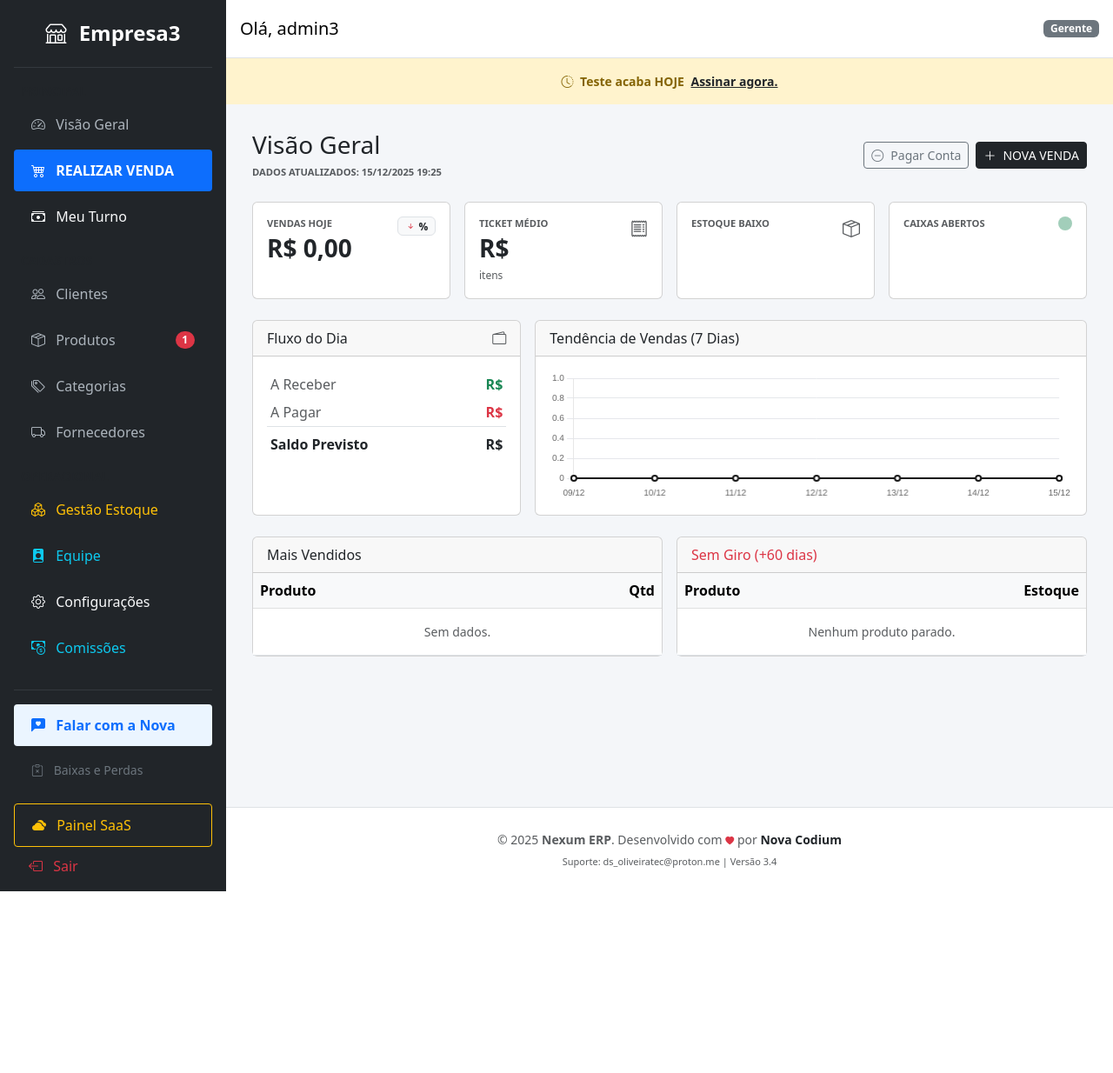
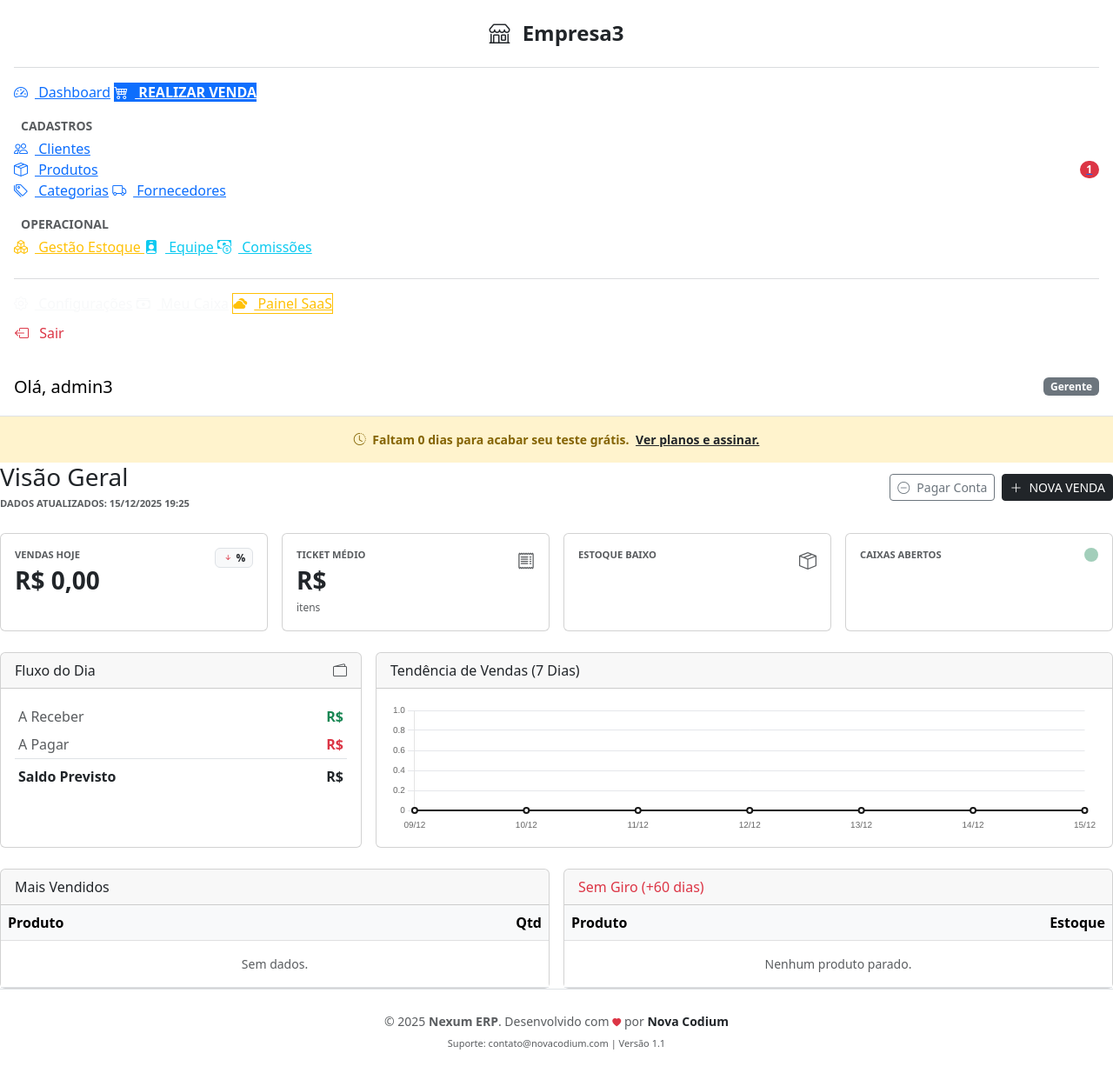
Before and after one commit to SrDOliveira/ERP, a Django app: page / in a window 1280 px wide. Shown: the whole page at 87% size. Before the commit the page ends 1025 px from the top, so only its background shows below. Run offline with Django 5.2, Linux system fonts and the light colour scheme; a user stored in the database is signed in; data comes from the database, SQL or seed files in the repository; data that the repository does not hold is empty; some libraries are stand-ins or nearby versions.

Commit message:
Visual SAP

```diff
--- a/core/templates/core/base.html
+++ b/core/templates/core/base.html
@@ -1,3 +1,4 @@
+{% load static %}
 <!DOCTYPE html>
 <html lang="pt-br">
 <head>
@@ -7,167 +8,103 @@
 
     <link href="https://cdn.jsdelivr.net/npm/bootstrap@5.3.0/dist/css/bootstrap.min.css" rel="stylesheet">
     <link rel="stylesheet" href="https://cdn.jsdelivr.net/npm/bootstrap-icons@1.11.0/font/bootstrap-icons.css">
-
-    {% load static %}
     <link href="{% static 'css/styles.css' %}" rel="stylesheet">
 
     <script src="https://unpkg.com/htmx.org@1.9.6"></script>
     <script src="https://cdn.jsdelivr.net/npm/chart.js"></script>
-
-    <link rel="manifest" href="{% url 'manifest.json' %}">
-    <meta name="theme-color" content="#0066FF">
-    <link rel="apple-touch-icon" href="{% static 'icons/icon-192.png' %}">
-    <script>
-        if ('serviceWorker' in navigator) {
-            window.addEventListener('load', function() {
-                navigator.serviceWorker.register("{% url 'sw.js' %}");
-            });
-        }
-    </script>
-
-    <style>
-        body { background-color: #f4f6f9; min-height: 100vh; overflow-x: hidden; }
-
-        /* --- SIDEBAR (MENU LATERAL) --- */
-        .sidebar {
-            min-height: 100vh;
-            background-color: #212529;
-            color: white;
-            width: 260px;
-            flex-shrink: 0;
-            transition: all 0.3s;
-            z-index: 1000;
-        }
-        .sidebar a {
-            color: #adb5bd; text-decoration: none; padding: 12px 20px;
-            display: block; transition: 0.3s; border-radius: 4px; margin-bottom: 5px;
-        }
-        .sidebar a:hover { background-color: #343a40; color: white; padding-left: 25px; }
-
-        /* --- LAYOUT PRINCIPAL --- */
-        .d-flex-wrapper { display: flex; width: 100%; min-height: 100vh; }
-        .main-wrapper { width: 100%; display: flex; flex-direction: column; transition: all 0.3s; }
-        .content { padding: 30px; flex-grow: 1; }
-
-        /* --- AJUSTES MOBILE --- */
-        @media (max-width: 768px) {
-            .sidebar {
-                position: fixed; left: -260px; height: 100%;
-                box-shadow: 5px 0 15px rgba(0,0,0,0.3);
-            }
-            .sidebar.active { left: 0; }
-            .overlay {
-                display: none; position: fixed; width: 100%; height: 100%;
-                background: rgba(0,0,0,0.5); z-index: 999;
-            }
-            .overlay.active { display: block; }
-            .content { padding: 15px; }
-        }
-
-        /* Cards e Impressão */
-        .card-counter { box-shadow: 0 4px 8px rgba(0,0,0,0.1); padding: 20px; background-color: #fff; border-radius: 10px; position: relative; overflow: hidden; margin-bottom: 20px; }
-        .card-counter i { font-size: 4em; opacity: 0.1; position: absolute; right: 10px; top: 10px; }
-        @media print { .sidebar, .navbar, .btn-toggle-menu, footer { display: none !important; } .main-wrapper { width: 100% !important; margin: 0 !important; } .content { padding: 0 !important; } }
-    </style>
 </head>
 <body>
 
 <div class="overlay" id="overlay" onclick="toggleMenu()"></div>
 
 <div class="d-flex-wrapper">
+
+    {% if request.resolver_match.url_name != 'pdv' %}
       <div class="sidebar p-3" id="sidebar">
 
             <div class="text-center mb-4 pt-2">
                 {% if user.empresa.logo %}
-                <img src="{{ user.empresa.logo.url }}" alt="{{ user.empresa.nome_fantasia }}" class="img-fluid" style="max-height: 60px; max-width: 100%; object-fit: contain;">
+                    <img src="{{ user.empresa.logo.url }}"
+                         alt="{{ user.empresa.nome_fantasia }}"
+                         class="img-fluid"
+                         style="max-height: 60px; max-width: 100%; object-fit: contain;">
                 {% else %}
                     <h4 class="fw-bold mb-0 text-truncate" style="color: var(--primary-color);" title="{{ user.empresa.nome_fantasia }}">
                         <i class="bi bi-shop me-2"></i> {{ user.empresa.nome_fantasia }}
                     </h4>
                 {% endif %}
             </div>
-
             {% if user.empresa.ativa == False %}
                 <div class="text-center mb-3"><span class="badge bg-danger">BLOQUEADA</span></div>
             {% endif %}
             <hr class="text-secondary">
 
+
             <nav>
-            <p class="text-uppercase text-muted small fw-bold mt-3 mb-1 ms-2">Principal</p>
-            <a href="{% url 'dashboard' %}"><i class="bi bi-speedometer2 me-2"></i> Visão Geral</a>
+                <a href="{% url 'dashboard' %}"><i class="bi bi-speedometer2 me-2"></i> Dashboard</a>
                 <a href="{% url 'criar_venda' %}" class="text-white bg-primary fw-bold"><i class="bi bi-cart4 me-2"></i> REALIZAR VENDA</a>
-            <a href="{% url 'gerenciar_caixa' %}" class="text-light"><i class="bi bi-cash-stack me-2"></i> Meu Turno</a>
 
                 <p class="text-uppercase text-muted small fw-bold mt-3 mb-1 ms-2">Cadastros</p>
-
                 <a href="{% url 'lista_clientes' %}"><i class="bi bi-people me-2"></i> Clientes</a>
-
                 <a href="{% url 'lista_produtos' %}" class="d-flex justify-content-between align-items-center">
-                {% if user.empresa.ramo_atividade == 'SERVICOS' %}
-                    <span><i class="bi bi-tools me-2"></i> Meus Serviços</span>
-                {% else %}
                     <span><i class="bi bi-box-seam me-2"></i> Produtos</span>
-                {% endif %}
-
-                {% if user.empresa.ramo_atividade != 'SERVICOS' and notificacao_estoque_baixo > 0 %}
+                    {% if notificacao_estoque_baixo > 0 %}
                         <span class="badge bg-danger rounded-pill">{{ notificacao_estoque_baixo }}</span>
                     {% endif %}
                 </a>
-
                 <a href="{% url 'lista_categorias' %}"><i class="bi bi-tags me-2"></i> Categorias</a>
                 <a href="{% url 'lista_fornecedores' %}"><i class="bi bi-truck me-2"></i> Fornecedores</a>
 
                {% if user.cargo != 'VENDEDOR' %}
+
                     {% if user.empresa.tem_acesso_financeiro %}
                         <p class="text-uppercase text-muted small fw-bold mt-3 mb-1 ms-2">Estratégico</p>
-                    <a href="{% url 'financeiro' %}" class="text-success"><i class="bi bi-wallet2 me-2"></i> Financeiro</a>
-                    <a href="{% url 'relatorios' %}" class="text-white"><i class="bi bi-bar-chart-line-fill me-2"></i> Relatórios</a>
+                        <a href="{% url 'financeiro' %}" class="text-success">
+                            <i class="bi bi-wallet2 me-2"></i> Financeiro
+                        </a>
+                        <a href="{% url 'relatorios' %}" class="text-white">
+                            <i class="bi bi-bar-chart-line-fill me-2"></i> Relatórios
+                        </a>
                     {% endif %}
 
                     <p class="text-uppercase text-muted small fw-bold mt-3 mb-1 ms-2">Operacional</p>
-
                     <a href="{% url 'painel_estoque' %}" class="text-warning">
-                    {% if user.empresa.ramo_atividade == 'SERVICOS' %}
-                        <i class="bi bi-journal-bookmark me-2"></i> Gestão Catálogo
-                    {% else %}
                         <i class="bi bi-boxes me-2"></i> Gestão Estoque
-                    {% endif %}
+                    </a>
+                    <a href="{% url 'lista_equipe' %}" class="text-info">
+                        <i class="bi bi-person-badge-fill me-2"></i> Equipe
                     </a>
 
-                <a href="{% url 'lista_equipe' %}" class="text-info"><i class="bi bi-person-badge-fill me-2"></i> Equipe</a>
-                <a href="{% url 'configuracoes' %}" class="text-light"><i class="bi bi-gear me-2"></i> Configurações</a>
                 {% endif %}
 
                 <a href="{% url 'minhas_comissoes' %}" class="text-info"><i class="bi bi-cash-coin me-2"></i> Comissões</a>
 
                 <hr class="text-secondary mt-4">
-            <a href="{% url 'suporte' %}" class="text-primary fw-bold" style="background: #ebf5ff;">
-                <i class="bi bi-chat-left-heart-fill me-2"></i> Falar com a Nova
-            </a>
-
                 {% if user.cargo != 'VENDEDOR' %}
-                <a href="{% url 'ajuste_estoque' %}" class="text-secondary small"><i class="bi bi-clipboard-x me-2"></i> Baixas e Perdas</a>
+                <a href="{% url 'configuracoes' %}" class="text-light"><i class="bi bi-gear me-2"></i> Configurações</a>
                 {% endif %}
+                <a href="{% url 'gerenciar_caixa' %}" class="text-light"><i class="bi bi-cash-stack me-2"></i> Meu Caixa</a>
 
                 {% if user.is_staff %}
                 <a href="{% url 'saas_painel' %}" class="text-warning mt-3 border border-warning"><i class="bi bi-clouds-fill me-2"></i> Painel SaaS</a>
                 {% endif %}
-
                 <form action="{% url 'logout' %}" method="post" class="mt-2">
                     {% csrf_token %}
-                <button type="submit" class="btn btn-link text-danger text-decoration-none p-0 w-100 text-start ps-3">
+                    <button type="submit" class="btn btn-link text-danger text-decoration-none p-0 w-100 text-start">
                         <i class="bi bi-box-arrow-left me-2"></i> Sair
                     </button>
                 </form>
             </nav>
         </div>
-
+    {% endif %}
     <div class="main-wrapper">
         <nav class="navbar navbar-light bg-white border-bottom px-3 py-3 d-flex justify-content-between align-items-center">
             <div class="d-flex align-items-center">
+                {% if request.resolver_match.url_name != 'pdv' %}
                 <button class="btn btn-outline-dark d-md-none me-3 btn-toggle-menu" onclick="toggleMenu()">
                     <i class="bi bi-list fs-4"></i>
                 </button>
+                {% endif %}
 
                 <span class="navbar-brand mb-0 h5 d-flex align-items-center">
                     {% if user.empresa.logo %}
@@ -183,20 +120,13 @@
             <span class="badge bg-secondary">{{ user.get_cargo_display|default:"Admin" }}</span>
         </nav>
 
-        {% if user.empresa.dias_restantes <= 30 %}
+        {% if user.empresa.dias_restantes <= 5 and user.empresa.dias_restantes >= 0 %}
             <div class="alert alert-warning text-center m-0 rounded-0 border-0 fw-bold small" style="background-color: #fff3cd; color: #856404;">
                 <i class="bi bi-clock-history me-1"></i>
-                {% if user.empresa.dias_restantes > 0 %}
-                    Teste acaba em {{ user.empresa.dias_restantes }} dias
-                {% elif user.empresa.dias_restantes == 0 %}
-                    Teste acaba HOJE
-                {% else %}
-                    Teste EXPIRADO
-                {% endif %}
-                <a href="{% url 'escolher_plano' %}" class="text-dark text-decoration-underline ms-1">Assinar agora.</a>
+                Faltam <strong>{{ user.empresa.dias_restantes }} dias</strong> para acabar seu teste grátis.
+                <a href="{% url 'escolher_plano' %}" class="text-dark text-decoration-underline ms-1">Ver planos e assinar.</a>
             </div>
         {% endif %}
-
         {% if messages %}
             <div class="px-3 mt-3">
                 {% for message in messages %}
@@ -218,22 +148,33 @@
                 <small class="text-muted">
                     &copy; {% now "Y" %} <strong>Nexum ERP</strong>.
                     Desenvolvido com <i class="bi bi-heart-fill text-danger" style="font-size: 10px;"></i> por
-                    <a href="https://nexumerp.org" target="_blank" class="text-decoration-none fw-bold text-dark">
+                    <a href="https://novacodium.com" target="_blank" class="text-decoration-none fw-bold text-dark">
                         Nova Codium
                     </a>
                 </small>
                 <br>
                 <small class="text-muted" style="font-size: 11px;">
-                    Suporte: ds_oliveiratec@proton.me | Versão 3.4
+                    Suporte: contato@novacodium.com | Versão 1.1
                 </small>
             </div>
         </footer>
+    </div>
 
-    </div> </div> <script src="https://cdn.jsdelivr.net/npm/bootstrap@5.3.0/dist/js/bootstrap.bundle.min.js"></script>
+</div>
+
+<script src="https://cdn.jsdelivr.net/npm/bootstrap@5.3.0/dist/js/bootstrap.bundle.min.js"></script>
+
 <script>
+    // Função para abrir/fechar menu no celular
     function toggleMenu() {
-        document.getElementById('sidebar').classList.toggle('active');
-        document.getElementById('overlay').classList.toggle('active');
+        const sidebar = document.getElementById('sidebar');
+        const overlay = document.getElementById('overlay');
+
+        // Verificação de segurança caso a sidebar não exista na página (ex: PDV)
+        if (sidebar) {
+            sidebar.classList.toggle('active');
+            overlay.classList.toggle('active');
+        }
     }
 </script>
 </body>
```
Also changed, not shown: core/templates/core/dashboard.html (added, +225 -0 lines). Lines whose indentation alone changed are shown as unchanged.
